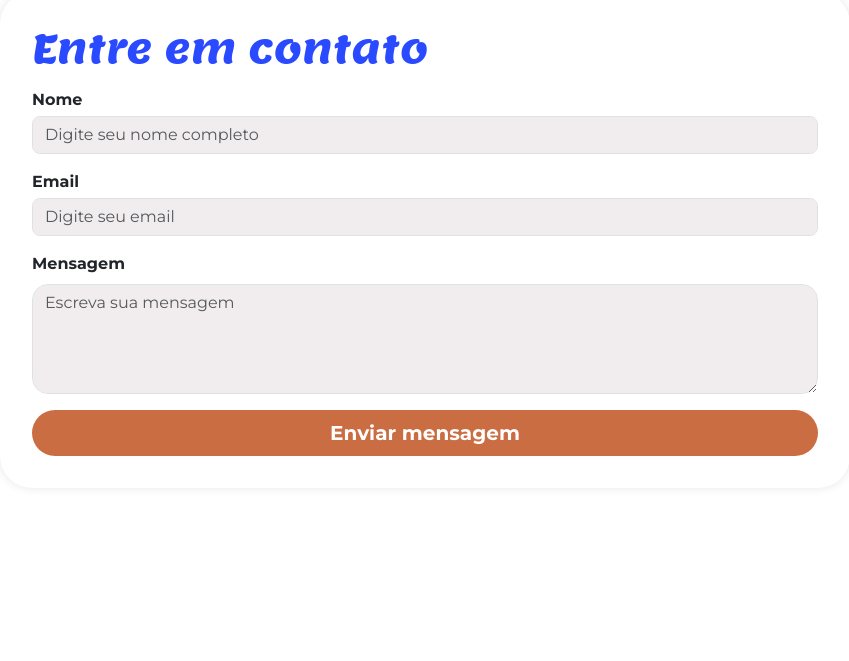
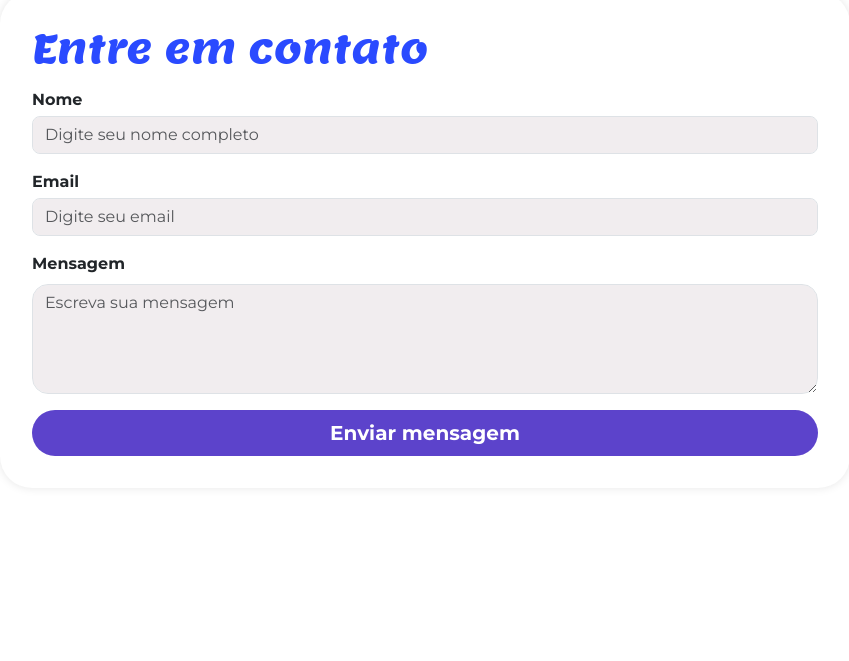
Before and after one commit to Maria-VIEIRA/acessibilidade2, a plain HTML site: page index.html in a window 1280 px wide. Shown: the part 2657-3318 px from the top of the page, without its empty margins (215-1064 px from the left). Drawn offline with nearby package versions, Linux system fonts and the light colour scheme.

Commit message:
Update styles.css

```diff
--- a/styles.css
+++ b/styles.css
@@ -129,7 +129,7 @@ h2 {
 }
 
 .formulario button {
-    background-color: #CB6D43;
+    background-color: #5c43cb;
     border: none;
     font-weight: bold;
 }
@@ -159,4 +159,5 @@ h2 {
 }
 .apresenta-lista{
     display: none;
+
 }
```
